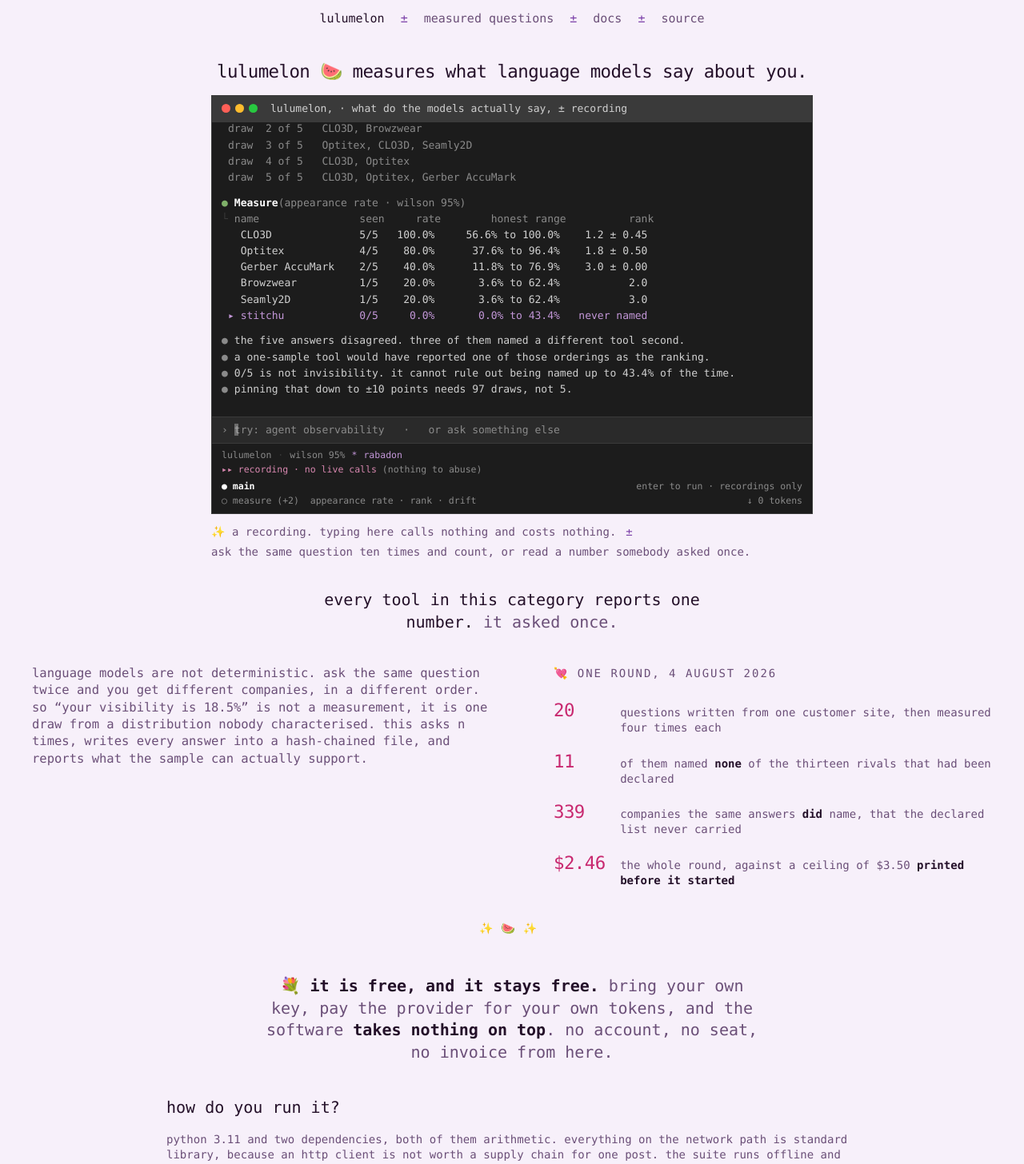
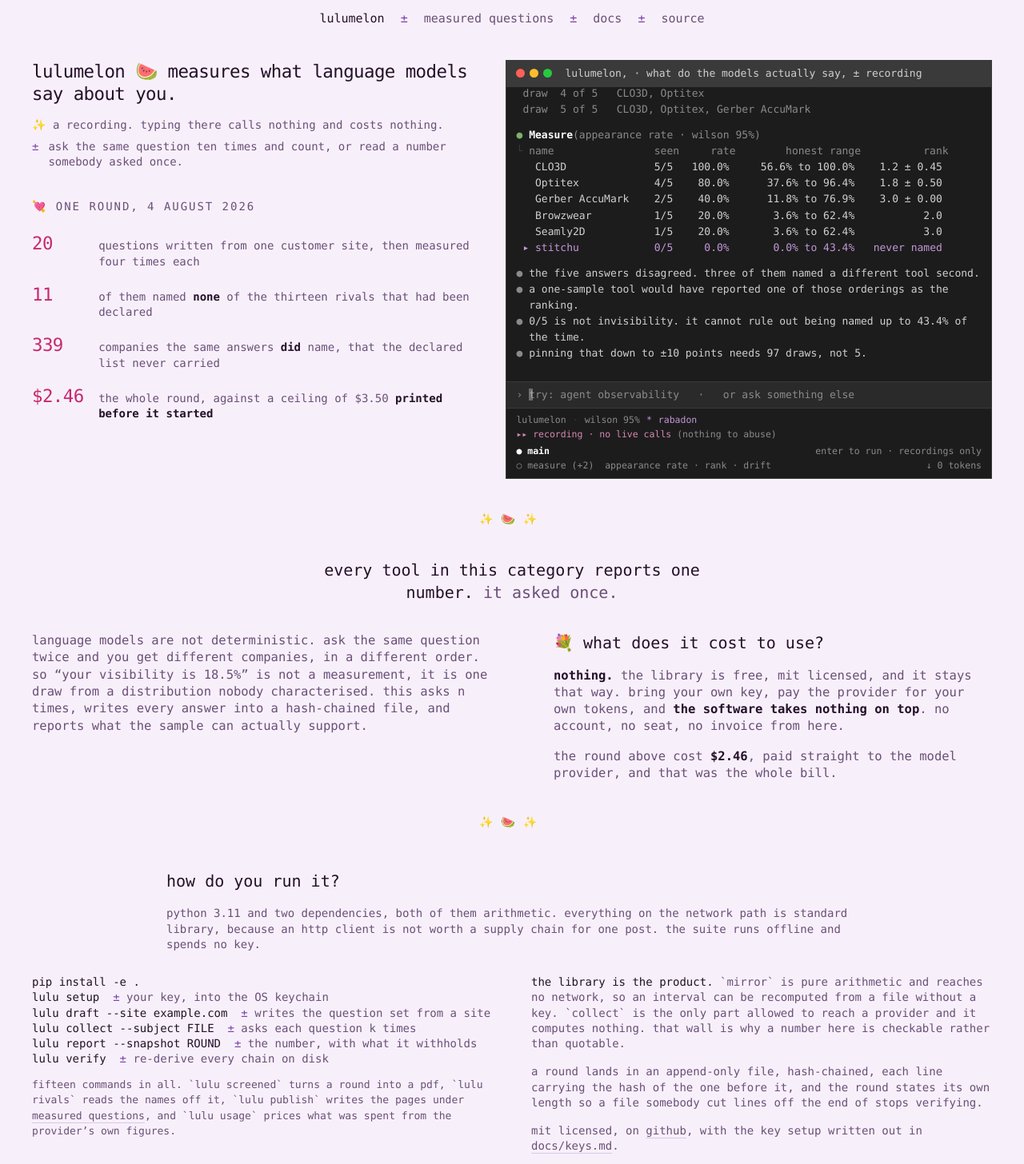
Before and after one commit to nosey-dewdrop/lulumelon, a Next.js app: page / in a window 1280 px wide. Shown: the top 1456 px of the page at 80% size. Built offline with nearby package versions, Linux system fonts and the light colour scheme; no server answers.

Commit message:
the terminal takes the right edge and the space it stops taking carries the round

```diff
--- a/src/app/page.tsx
+++ b/src/app/page.tsx
@@ -135,38 +135,60 @@
           line says it. */}
       <Nav />
 
-      {/* One line, then the thing itself. The line is what a stranger needs to
-          know before the terminal starts making sense, and it is one line
-          rather than a block so the demo is still the first thing that
-          happens on the page. */}
-      <div className="mx-auto mt-7 max-w-[47rem]">
-        <h1 className="text-center text-[1.15rem] leading-tight tracking-tight sm:text-[1.4rem]">
-          lulumelon <span aria-hidden>🍉</span> measures what language models say about you.
-        </h1>
+      {/* Two columns, and the terminal is one of them. Centred on its own it
+          sat as a lump with the page left open either side of it. Against the
+          right edge it reads as a window, and the width it stops taking now
+          carries the line that says what this is, what the terminal is, and
+          the round that paid for the figures under it. */}
+      <section className="mt-7 grid items-start gap-x-10 gap-y-8 lg:grid-cols-[minmax(0,1fr)_minmax(0,1.1fr)]">
+        <div>
+          <h1 className="text-[1.15rem] leading-tight tracking-tight sm:text-[1.4rem]">
+            lulumelon <span aria-hidden>🍉</span> measures what language models say about you.
+          </h1>
 
-        <section aria-label="recorded measurement" className="mt-4">
-          {/* Narrower than the page and centred. A terminal set to the full
-              measure spends its right half on nothing, because the widest line
-              in it is a sentence and the rest is a table. */}
+          <div className="mt-4 text-[14px] leading-snug text-ink-soft">
+            <p>
+              <span aria-hidden>✨</span> a recording. typing there calls nothing and costs nothing.
+            </p>
+            <p className="mt-2 flex gap-3">
+              <Pm />
+              <span>
+                ask the same question ten times and count, or read a number somebody asked once.
+              </span>
+            </p>
+          </div>
+
+          {/* Four figures off one paid round, each with the sentence that
+              makes it checkable. Proof, not decoration, and it sits beside the
+              demo rather than under it because it is what the demo produced. */}
+          <div className="mt-9">
+            <p className="text-[14px] uppercase tracking-[0.14em] text-ink-soft">
+              <span aria-hidden>💘</span> one round, 4 august 2026
+            </p>
+            <div className="mt-5 flex flex-col gap-4">
+              <Figure value="20" of="questions written from one customer site, then measured four times each" />
+              <Figure value="11" of="of them named **none** of the thirteen rivals that had been declared" />
+              <Figure value="339" of="companies the same answers **did** name, that the declared list never carried" />
+              <Figure value="$2.46" of="the whole round, against a ceiling of $3.50 **printed before it started**" />
+            </div>
+          </div>
+        </div>
+
+        <section aria-label="recorded measurement" className="w-full lg:justify-self-end">
           <Terminal />
-          <div className="mt-3 flex flex-wrap items-baseline gap-x-3 gap-y-1 text-[14px] text-ink-soft">
-            <span>
-              <span aria-hidden>✨</span> a recording. typing here calls nothing and costs nothing.
-            </span>
-            <Pm />
-            <span>ask the same question ten times and count, or read a number somebody asked once.</span>
-          </div>
         </section>
-      </div>
+      </section>
 
-      <header className="mt-9 text-center">
+      <Divider />
+
+      <header className="text-center">
         <p className="mx-auto max-w-[44ch] text-[1.25rem] leading-snug">
           every tool in this category reports one number.{" "}
           <span className="text-ink-soft">it asked once.</span>
         </p>
       </header>
 
-      <section className="mt-10 grid gap-x-10 gap-y-7 lg:grid-cols-2">
+      <section className="mt-9 grid gap-x-10 gap-y-7 lg:grid-cols-2">
         <p className="text-[15.5px] leading-snug text-ink-soft">
           language models are not deterministic. ask the same question twice and you get different
           companies, in a different order. so &ldquo;your visibility is 18.5%&rdquo; is not a
@@ -175,18 +197,26 @@
           support.
         </p>
 
-        {/* Four figures off one paid round, each with the sentence that makes
-            it checkable. Proof, not decoration. */}
+        {/* The commercial position, where the figures used to sit. Every
+            product in this category rents a seat and bills for calls it makes
+            on your behalf; this hands over the software and lets the money go
+            straight to the provider. It belongs this high on the page because
+            it is the first question anybody has after the demo. */}
         <div className="lg:pl-8">
-          <p className="text-[14px] uppercase tracking-[0.14em] text-ink-soft">
-            <span aria-hidden>💘</span> one round, 4 august 2026
+          <h2 className="text-[1.25rem] leading-snug">
+            <span aria-hidden>💐</span> what does it cost to use?
+          </h2>
+          <p className="mt-4 text-[15.5px] leading-snug text-ink-soft">
+            <strong className="font-bold text-ink">nothing.</strong> the library is free, mit
+            licensed, and it stays that way. bring your own key, pay the provider for your own
+            tokens, and{" "}
+            <strong className="font-bold text-ink">the software takes nothing on top</strong>. no
+            account, no seat, no invoice from here.
           </p>
-          <div className="mt-5 flex flex-col gap-4">
-            <Figure value="20" of="questions written from one customer site, then measured four times each" />
-            <Figure value="11" of="of them named **none** of the thirteen rivals that had been declared" />
-            <Figure value="339" of="companies the same answers **did** name, that the declared list never carried" />
-            <Figure value="$2.46" of="the whole round, against a ceiling of $3.50 **printed before it started**" />
-          </div>
+          <p className="mt-4 text-[15.5px] leading-snug text-ink-soft">
+            the round above cost <strong className="font-bold text-ink">$2.46</strong>, paid
+            straight to the model provider, and that was the whole bill.
+          </p>
         </div>
       </section>
 
@@ -202,23 +232,7 @@
             follows keeps the width it had, because a command list set to a
             reading measure wraps where a command should not wrap. */}
         <div className="mx-auto max-w-[54rem]">
-          {/* The whole commercial position of the thing, in one line, before
-              the install. Every product in this category rents you a seat and
-              bills you for calls it makes on your behalf; this one hands you
-              the software and lets you pay the provider directly. That is the
-              sentence a stranger should leave with, so it is set larger than
-              the copy under it and it arrives before the commands. */}
-          <p className="mx-auto max-w-[52ch] text-center text-[1.25rem] leading-snug">
-            <span aria-hidden>💐</span>{" "}
-            <strong className="font-bold text-ink">it is free, and it stays free.</strong>{" "}
-            <span className="text-ink-soft">
-              bring your own key, pay the provider for your own tokens, and the software{" "}
-              <strong className="font-bold text-ink">takes nothing on top</strong>. no account, no
-              seat, no invoice from here.
-            </span>
-          </p>
-
-          <h2 className="mt-10 text-[1.25rem]">how do you run it?</h2>
+          <h2 className="text-[1.25rem]">how do you run it?</h2>
           <p className="mt-4 text-[14px] leading-snug text-ink-soft">
           python 3.11 and two dependencies, both of them arithmetic. everything on the network path
           is standard library, because an http client is not worth a supply chain for one post.
```
